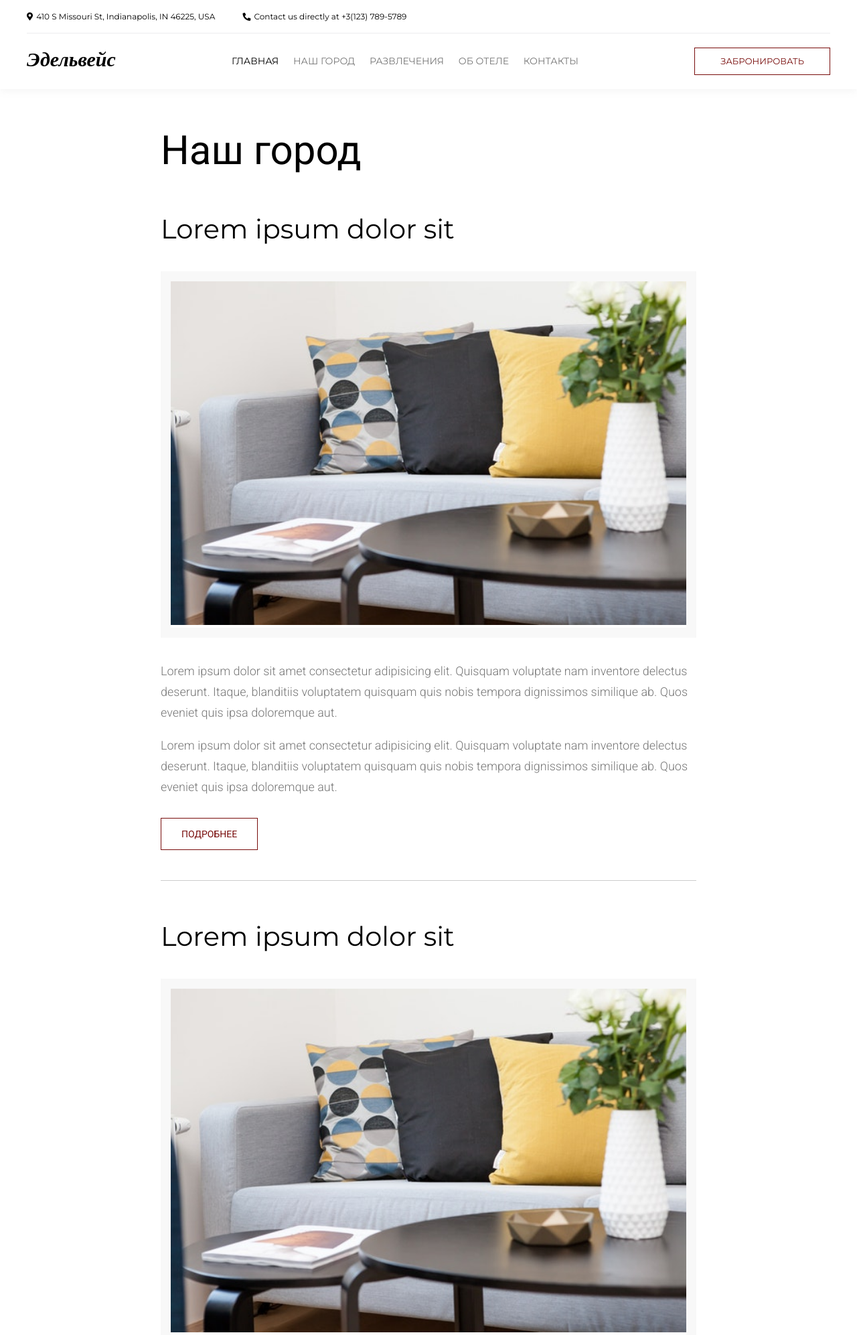
After one commit to lesly1337/edelweis, a PHP site: template web/template/blog.html in a window 1280 px wide. The commit adds this page. Shown: the top 1993 px of the page at 67% size. Run offline with PHP 8.4, Linux system fonts and the light colour scheme; the template is opened without the code that fills it, so the values that code supplies are empty.

Commit message:
add blog

```diff
--- /dev/null
+++ b/web/template/blog.html
@@ -0,0 +1,221 @@
+<!DOCTYPE html>
+<html lang="en">
+<head>
+    <meta charset="UTF-8">
+    <meta name="viewport" content="width=device-width, initial-scale=1.0">
+    <meta http-equiv="X-UA-Compatible" content="ie=edge">
+    <title>Document</title>
+    <link rel="stylesheet" href="css/normalize.css">
+    <link href="https://fonts.googleapis.com/css?family=Montserrat:300,400,500,600,700,800|Roboto:100,300,400,700&amp;subset=cyrillic" rel="stylesheet">
+    <link href="https://fonts.googleapis.com/css?family=Old+Standard+TT:400i,700&amp;subset=cyrillic" rel="stylesheet">
+    <link rel="stylesheet" href="https://use.fontawesome.com/releases/v5.7.2/css/all.css" integrity="sha384-fnmOCqbTlWIlj8LyTjo7mOUStjsKC4pOpQbqyi7RrhN7udi9RwhKkMHpvLbHG9Sr" crossorigin="anonymous">
+    <link rel="stylesheet" href="css/style.css">
+</head>
+<body>
+
+    <!-- HEADER ============================================= -->
+    <section id="header">
+        <div class="wrapper">
+
+            <div class="contacts">
+                <p>
+                    <span><i class="fas fa-map-marker-alt"></i> 410 S Missouri St, Indianapolis, IN 46225, USA</span>
+                    <span><i class="fas fa-phone fa-rotate-90"></i> Contact us directly at +3(123) 789-5789</span>
+                </p>
+            </div>
+
+            <div id="top-nav">
+                <div class="logo">
+                    Эдельвейс
+                </div>
+
+                <div class="nav">
+                    <nav>
+                        <a href="#" class="active">Главная</a>
+                        <a href="#">Наш Город</a>
+                        <a href="#">Развлечения</a>
+                        <a href="#">Об отеле</a>
+                        <a href="#">Контакты</a>
+                    </nav>
+                </div>
+
+                <div class="application">
+                    <a href="#" class="red-button">Забронировать</a>
+                </div>
+            </div>
+
+        </div>
+    </section><!-- end of #header -->
+
+    <!-- BLOG =============================================== -->
+
+    <section id="blog">
+        <div class="wrapper">
+
+            <div class="blog-header">
+                <h1>Наш город</h1>
+            </div>
+
+            <div class="blog-content">
+
+                <div class="item">
+
+                    <h2 class="title">
+                        <a href="#">Lorem ipsum dolor sit</a>
+                    </h2>
+
+                    <div class="image">
+                        <img src="pictures/rooms_1.jpg" alt="">
+                    </div>
+
+                    <div class="text">
+                            <p>Lorem ipsum dolor sit amet consectetur adipisicing elit. Quisquam voluptate nam inventore delectus deserunt. Itaque, blanditiis voluptatem quisquam quis nobis tempora dignissimos similique ab. Quos eveniet quis ipsa doloremque aut.</p>
+                            <p>Lorem ipsum dolor sit amet consectetur adipisicing elit. Quisquam voluptate nam inventore delectus deserunt. Itaque, blanditiis voluptatem quisquam quis nobis tempora dignissimos similique ab. Quos eveniet quis ipsa doloremque aut.</p>
+                        </div>
+
+                    <div class="read-more">
+                        <a href="#">Подробнее</a>
+                    </div>
+                </div>
+
+                <div class="item">
+
+                    <h2 class="title">
+                        <a href="#">Lorem ipsum dolor sit</a>
+                    </h2>
+
+                    <div class="image">
+                        <img src="pictures/rooms_1.jpg" alt="">
+                    </div>
+
+                    <div class="text">
+                        <p>Lorem ipsum dolor sit amet consectetur adipisicing elit. Quisquam voluptate nam inventore delectus deserunt. Itaque, blanditiis voluptatem quisquam quis nobis tempora dignissimos similique ab. Quos eveniet quis ipsa doloremque aut.</p>
+                    </div>
+
+                    <div class="read-more">
+                        <a href="#">Подробнее</a>
+                    </div>
+                </div>
+
+                <div class="item">
+
+                    <h2 class="title">
+                        <a href="#">Lorem ipsum dolor sit</a>
+                    </h2>
+
+                    <div class="image">
+                        <img src="pictures/rooms_1.jpg" alt="">
+                    </div>
+
+                    <div class="text">
+                        <p>Lorem ipsum dolor sit amet consectetur adipisicing elit. Quisquam voluptate nam inventore delectus deserunt. Itaque, blanditiis voluptatem quisquam quis nobis tempora dignissimos similique ab. Quos eveniet quis ipsa doloremque aut.</p>
+                    </div>
+
+                    <div class="read-more">
+                        <a href="#">Подробнее</a>
+                    </div>
+                </div>
+
+                <div class="item">
+
+                    <h2 class="title">
+                        <a href="#">Lorem ipsum dolor sit</a>
+                    </h2>
+
+                    <div class="image">
+                        <img src="pictures/rooms_1.jpg" alt="">
+                    </div>
+
+                    <div class="text">
+                        <p>Lorem ipsum dolor sit amet consectetur adipisicing elit. Quisquam voluptate nam inventore delectus deserunt. Itaque, blanditiis voluptatem quisquam quis nobis tempora dignissimos similique ab. Quos eveniet quis ipsa doloremque aut.</p>
+                    </div>
+
+                    <div class="read-more">
+                        <a href="#">Подробнее</a>
+                    </div>
+                </div>
+
+                <div class="item">
+
+                    <h2 class="title">
+                        <a href="#">Lorem ipsum dolor sit</a>
+                    </h2>
+
+                    <div class="image">
+                        <img src="pictures/rooms_1.jpg" alt="">
+                    </div>
+
+                    <div class="text">
+                        <p>Lorem ipsum dolor sit amet consectetur adipisicing elit. Quisquam voluptate nam inventore delectus deserunt. Itaque, blanditiis voluptatem quisquam quis nobis tempora dignissimos similique ab. Quos eveniet quis ipsa doloremque aut.</p>
+                    </div>
+
+                    <div class="read-more">
+                        <a href="#">Подробнее</a>
+                    </div>
+                </div>
+
+            </div>
+
+        </div>
+    </section>
+
+    <!-- FOOTER ============================================= -->
+    <section id="footer">
+
+        <div class="wrapper">
+            <div class="left">
+                <div class="logo">
+                    Эдельвейс
+                </div>
+
+                <p>Aparto is a unique real estate agency located in Indianapolis, IN. We strive to find the perfect homes for a variety of clients, including those who just moved to our country. If you're looking to buy, sell, or rent a residential property and don’t want to waste your money, look no further than Aparto Real Estate Agency!</p>
+            </div>
+            <div class="center">
+                <h3>RECENT POSTS</h3>
+
+                <ul class="posts">
+                    <li>
+                        <p class="info">by Calvin Fitzgerald Jan. 12 3 comments</p>
+                        <p class="text white">Miller Residences Unveils First Seven Homes in Valley Village</p>
+                    </li>
+                    <li>
+                        <p class="info">by Calvin Fitzgerald Jan. 12 3 comments</p>
+                        <p class="text white">Manhattan and Hermosa Beach Are The Hottest New SoCal Beach Towns</p>
+                    </li>
+                </ul>
+
+            </div>
+            <div class="right">
+
+                <h3>CONTACTS</h3>
+
+                <ul class="contacts">
+                    <li><i class="white fas fa-map-marker-alt"></i> 410 S Missouri St, Indianapolis, IN 46225, USA</li>
+                    <li><i class="white fas fa-phone fa-rotate-90"></i> Contact us directly at +3(123) 789-5789</li>
+                    <li><i class="white fas fa-envelope"></i> info@demolink.org</li>
+                </ul>
+
+            </div>
+        </div>
+
+    </section><!-- end of #footer -->
+
+    <div id="copyright">
+        <div class="wrapper">
+            <p>&copy; Aparto 2019. All Right Reserved. <a href="#">Privacy Policy</a></p>
+        </div>
+    </div>
+
+    <div id="grey-background">
+        <div id="message">
+            <div id="close">x</div>
+            <p>Lorem, ipsum dolor sit amet consectetur adipisicing elit. Aperiam molestiae tenetur doloremque dolore atque dicta sint illo, alias blanditiis, quia aspernatur impedit, laboriosam ad quas eveniet. Temporibus voluptatibus accusamus ex.</p>
+            <p>Lorem, ipsum dolor sit amet consectetur adipisicing elit. Aperiam molestiae tenetur doloremque dolore atque dicta sint illo, alias blanditiis, quia aspernatur impedit, laboriosam ad quas eveniet. Temporibus voluptatibus accusamus ex.</p>
+        </div>
+    </div>
+
+    <script src="https://cdnjs.cloudflare.com/ajax/libs/jquery/3.3.1/jquery.min.js"></script>
+    <script src="js/script.js"></script>
+
+</body>
+</html>
--- a/web/template/css/style.css
+++ b/web/template/css/style.css
@@ -129,6 +129,87 @@ body {
 
 #top-nav .application {
 
+}
+
+/* BLOG ========================================= */
+
+#blog h1 {
+    font-size: 60px;
+    font-weight: 400;
+    margin: 60px 0 0;
+}
+
+#blog .wrapper {
+    width: 800px;
+    padding: 0 0 100px 0;
+}
+
+#blog .item {
+    border-bottom: 1px solid #ccc;
+    padding: 60px 0;
+}
+
+#blog .blog-content .item:last-child {
+    border-bottom: none;
+}
+
+#blog .title {
+    font-family: 'Montserrat', sans-serif;
+    font-size: 40px;
+    font-weight: 400;
+    margin: 0 0 40px 0;
+}
+
+#blog .title a {
+    text-decoration: none;
+    color: #000;
+    transition: color 0.5s;
+}
+
+#blog .title a:hover,
+#blog .title a:active {
+    color: #780c0b;
+}
+
+#blog .image {
+    border: 15px solid #f8f8f8;
+}
+
+#blog .image img {
+    width: 100%;
+    height: auto;
+}
+
+#blog .text {
+    margin: 35px 0 45px;
+}
+
+#blog .text p {
+    font-size: 18px;
+    font-family: "Roboto", Helvetica, Arial, sans-serif;
+    line-height: 1.72222;
+    color: #777;
+    font-weight: 300;
+}
+
+#blog .read-more {
+
+}
+
+#blog .read-more a {
+    border: 1px solid #780c0b;
+    padding: 15px 30px;
+    color: #780c0b;
+    text-decoration: none;
+    text-transform: uppercase;
+    font-size: 14px;
+    transition: color, background-color 0.5s;
+}
+
+#blog .read-more a:hover,
+#blog .read-more a:active {
+    background-color: #780c0b;
+    color: #fff;
 }
 
 /* SLIDER ======================================= */
--- a/web/template/index.html
+++ b/web/template/index.html
@@ -302,6 +302,7 @@
         </div>
     </div>
 
-
+    <script src="https://cdnjs.cloudflare.com/ajax/libs/jquery/3.3.1/jquery.min.js"></script>
+    <script src="js/script.js"></script>
 </body>
 </html>
--- a/web/template/js/script.js
+++ b/web/template/js/script.js
@@ -0,0 +1,8 @@
+
+$('#header .application a').click(function() {
+    $('#grey-background').fadeToggle( "slow", "linear" );
+});
+
+$('#close').click(function() {
+    $('#grey-background').fadeOut( "slow", "linear" );
+});
```
Also changed, not shown: other parts of web/template/css/style.css (+34 -0 lines).
